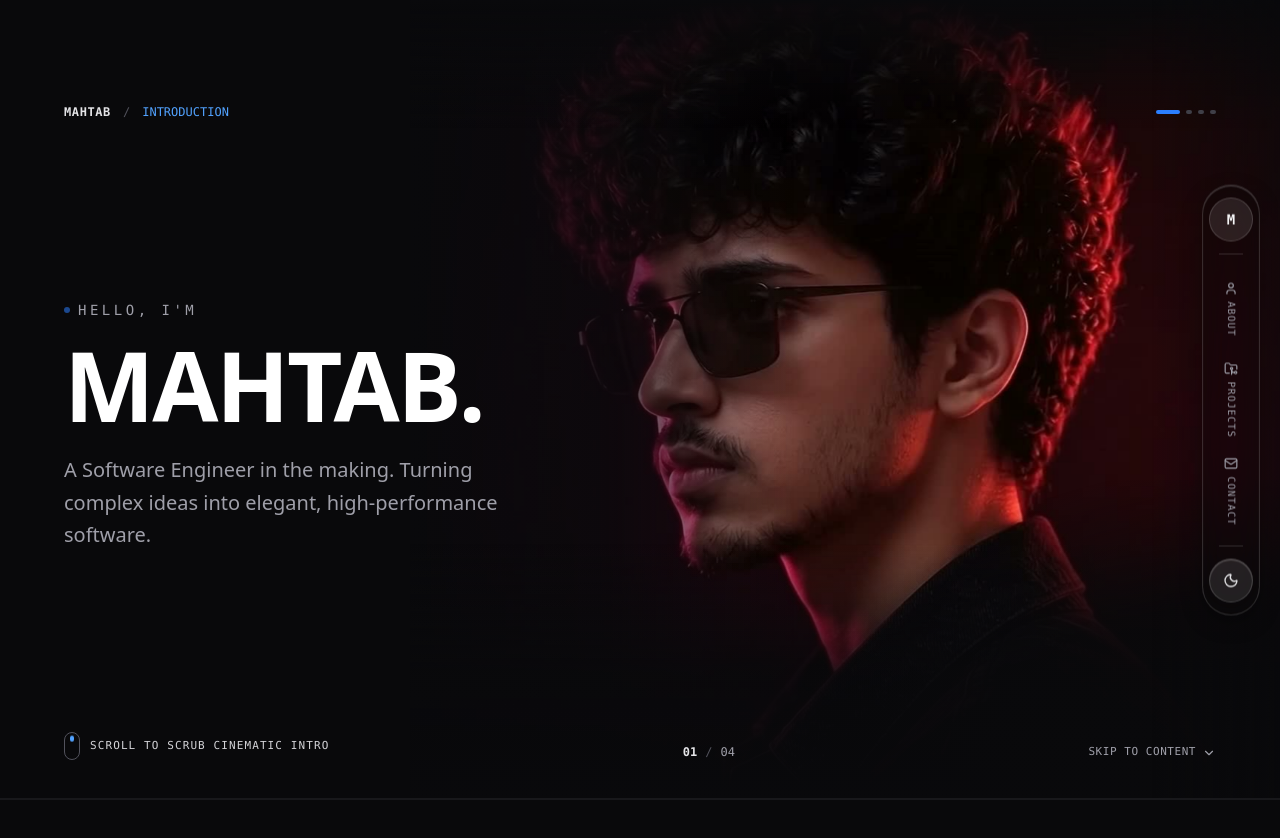
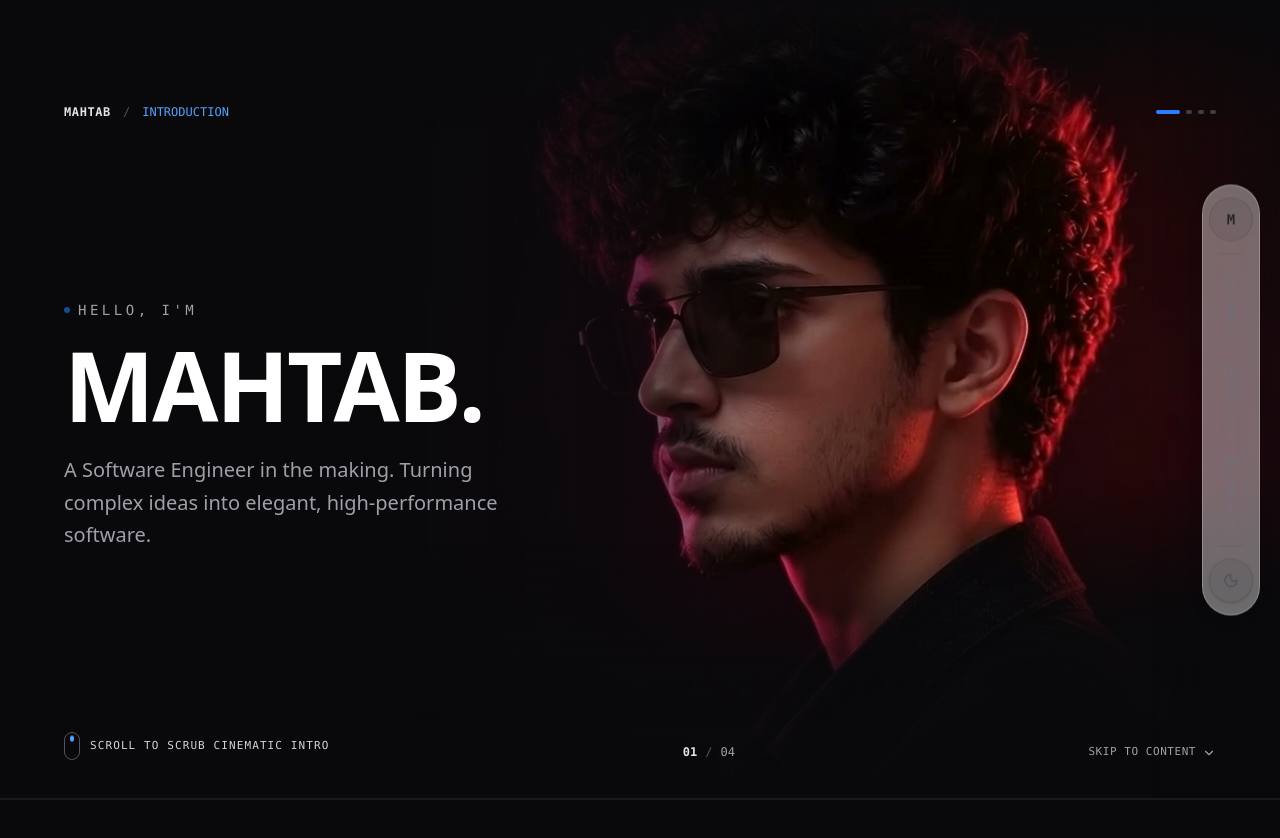
Before and after one commit to Mahtab-MD/PORTFOLIO, a React (Vite) app: page / in a window 1280 px wide. Shown: the top 838 px of the page. Built offline with nearby package versions, Linux system fonts and the light colour scheme.

Commit message:
Fix Navbar styling in light mode

```diff
--- a/src/components/Navbar.tsx
+++ b/src/components/Navbar.tsx
@@ -63,19 +63,21 @@ function NavItem({ href, title, icon: Icon, text, mouseY, isActive }: { href: st
       onClick={(e) => handleLinkClick(e, href)}
       style={{ width, height }}
       className={`flex flex-col items-center justify-center rounded-2xl transition-colors group relative z-10 ${
-        isActive ? 'text-zinc-200' : 'text-zinc-400 hover:text-white hover:bg-white/10'
+        isActive
+          ? 'text-zinc-900 dark:text-zinc-200'
+          : 'text-zinc-500 hover:text-zinc-900 hover:bg-zinc-900/5 dark:text-zinc-400 dark:hover:text-white dark:hover:bg-white/10'
       }`}
     >
       {isActive && (
         <motion.div
           layoutId="activeNavDot"
-          className="absolute -left-1 w-1.5 h-1.5 rounded-full bg-blue-500"
+          className="absolute -left-1 w-1.5 h-1.5 rounded-full bg-blue-600 dark:bg-blue-500"
           transition={{ type: 'spring', stiffness: 300, damping: 30 }}
         />
       )}
       <motion.div style={{ scale }} className="flex flex-col items-center justify-center pointer-events-none">
-        <Icon size={14} className={`${isActive ? 'text-blue-500' : 'group-hover:text-blue-400'} transition-colors mb-1.5`} />
-        <span className={`[writing-mode:vertical-rl] text-[10px] font-mono tracking-widest uppercase ${isActive ? 'text-zinc-200' : 'group-hover:text-zinc-100'}`}>
+        <Icon size={14} className={`${isActive ? 'text-blue-600 dark:text-blue-500' : 'group-hover:text-blue-600 dark:group-hover:text-blue-400'} transition-colors mb-1.5`} />
+        <span className={`[writing-mode:vertical-rl] text-[10px] font-mono tracking-widest uppercase ${isActive ? 'text-zinc-900 dark:text-zinc-200' : 'group-hover:text-zinc-900 dark:group-hover:text-zinc-100'}`}>
           {text}
         </span>
       </motion.div>
@@ -109,8 +111,8 @@ export function Navbar() {
         onMouseLeave={() => mouseY.set(Infinity)}
         className={`pointer-events-auto w-auto py-3 px-1.5 rounded-[2rem] flex flex-col items-center justify-between gap-3 transition-all duration-300 ${
           isScrolled
-            ? 'bg-zinc-950/75 dark:bg-zinc-950/80 backdrop-blur-2xl backdrop-saturate-180 border border-white/20 dark:border-white/15 shadow-[inset_0_1px_1px_0_rgba(255,255,255,0.3),0_12px_36px_-6px_rgba(0,0,0,0.55)]'
-            : 'bg-zinc-950/45 dark:bg-zinc-950/50 backdrop-blur-xl backdrop-saturate-180 border border-white/15 dark:border-white/10 shadow-[inset_0_1px_1px_0_rgba(255,255,255,0.2),0_8px_24px_-4px_rgba(0,0,0,0.4)]'
+            ? 'bg-white/70 dark:bg-zinc-950/80 backdrop-blur-2xl backdrop-saturate-180 border border-zinc-200/50 dark:border-white/15 shadow-[0_12px_36px_-6px_rgba(0,0,0,0.1)] dark:shadow-[inset_0_1px_1px_0_rgba(255,255,255,0.3),0_12px_36px_-6px_rgba(0,0,0,0.55)]'
+            : 'bg-white/40 dark:bg-zinc-950/50 backdrop-blur-xl backdrop-saturate-180 border border-zinc-200/30 dark:border-white/10 shadow-[0_8px_24px_-4px_rgba(0,0,0,0.05)] dark:shadow-[inset_0_1px_1px_0_rgba(255,255,255,0.2),0_8px_24px_-4px_rgba(0,0,0,0.4)]'
         }`}
       >
         {/* Top Logo Mark */}
@@ -120,14 +122,14 @@ export function Navbar() {
             e.preventDefault();
             document.querySelector('#home')?.scrollIntoView({ behavior: 'smooth' });
           }}
-          className="w-11 h-11 rounded-full flex items-center justify-center text-sm font-mono font-bold text-zinc-100 hover:text-white bg-white/10 hover:bg-blue-500/20 hover:border-blue-500/40 border border-white/15 transition-all group shrink-0"
+          className="w-11 h-11 rounded-full flex items-center justify-center text-sm font-mono font-bold text-zinc-800 hover:text-zinc-900 dark:text-zinc-100 dark:hover:text-white bg-zinc-900/5 hover:bg-blue-600/10 dark:bg-white/10 dark:hover:bg-blue-500/20 border border-zinc-900/10 hover:border-blue-600/30 dark:border-white/15 dark:hover:border-blue-500/40 transition-all group shrink-0"
           title="Home - Mahtab"
           aria-label="Home"
         >
           <span>M</span>
         </a>
 
-        <div className="w-6 h-[1px] bg-white/15 shrink-0" />
+        <div className="w-6 h-[1px] bg-zinc-900/10 dark:bg-white/15 shrink-0" />
 
         {/* Slender Vertical Navigation Links with MacOS Magnification Effect */}
         <nav className="flex flex-col items-center gap-1.5 w-full shrink-0">
@@ -136,12 +138,12 @@ export function Navbar() {
           <NavItem href="#contact" title="Contact" icon={Mail} text="CONTACT" mouseY={mouseY} isActive={activeSection === 'contact'} />
         </nav>
 
-        <div className="w-6 h-[1px] bg-white/15 shrink-0" />
+        <div className="w-6 h-[1px] bg-zinc-900/10 dark:bg-white/15 shrink-0" />
 
         {/* Theme Toggle */}
         <button
           onClick={toggleTheme}
-          className="w-11 h-11 rounded-full flex items-center justify-center bg-white/10 hover:bg-white/20 text-zinc-200 border border-white/15 shadow-[inset_0_1px_1px_0_rgba(255,255,255,0.2)] transition-all shrink-0"
+          className="w-11 h-11 rounded-full flex items-center justify-center bg-zinc-900/5 hover:bg-zinc-900/10 dark:bg-white/10 dark:hover:bg-white/20 text-zinc-600 hover:text-zinc-900 dark:text-zinc-200 border border-zinc-900/10 dark:border-white/15 shadow-sm dark:shadow-[inset_0_1px_1px_0_rgba(255,255,255,0.2)] transition-all shrink-0"
           aria-label="Toggle dark mode"
           title="Toggle theme"
         >
```
